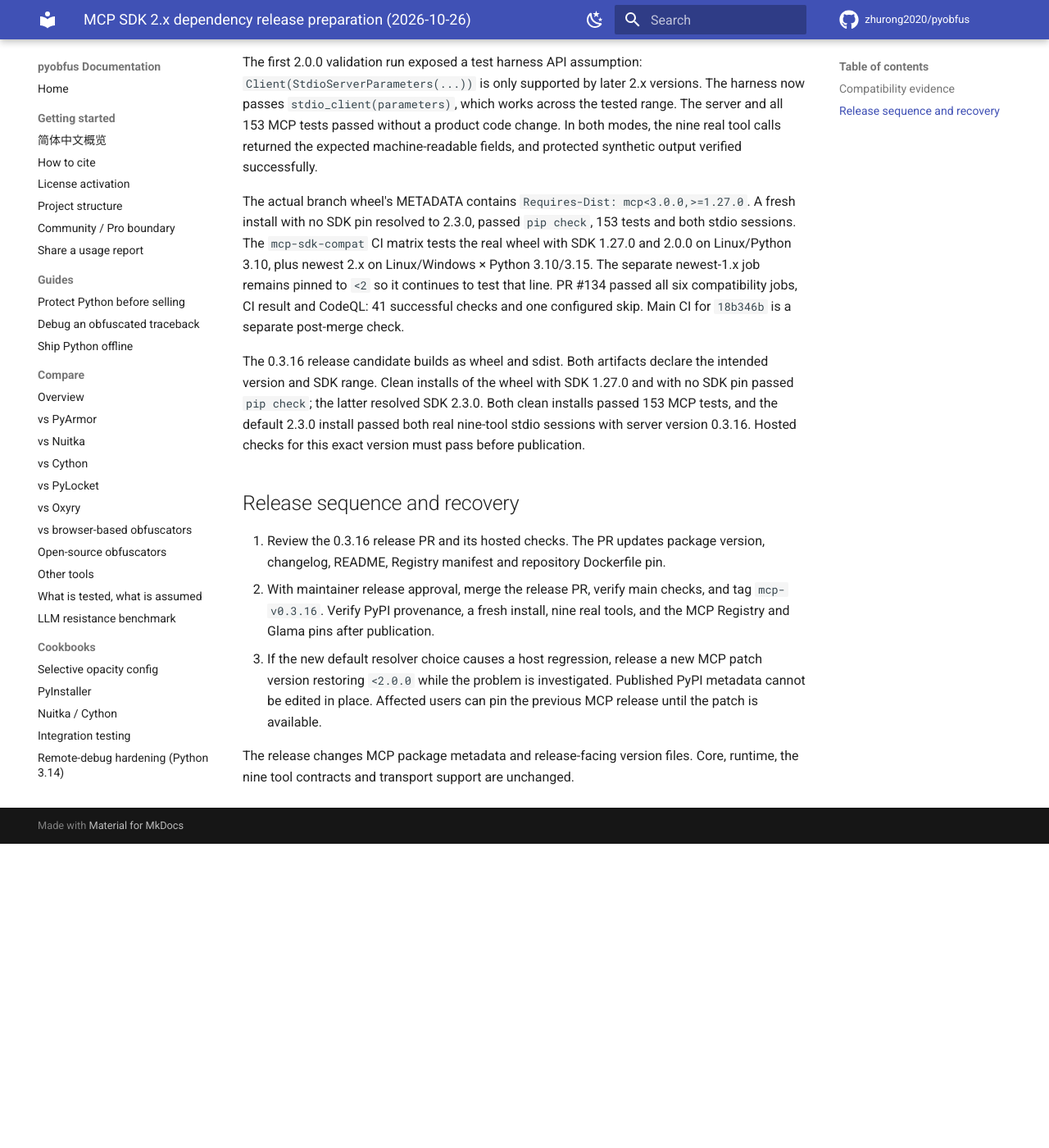
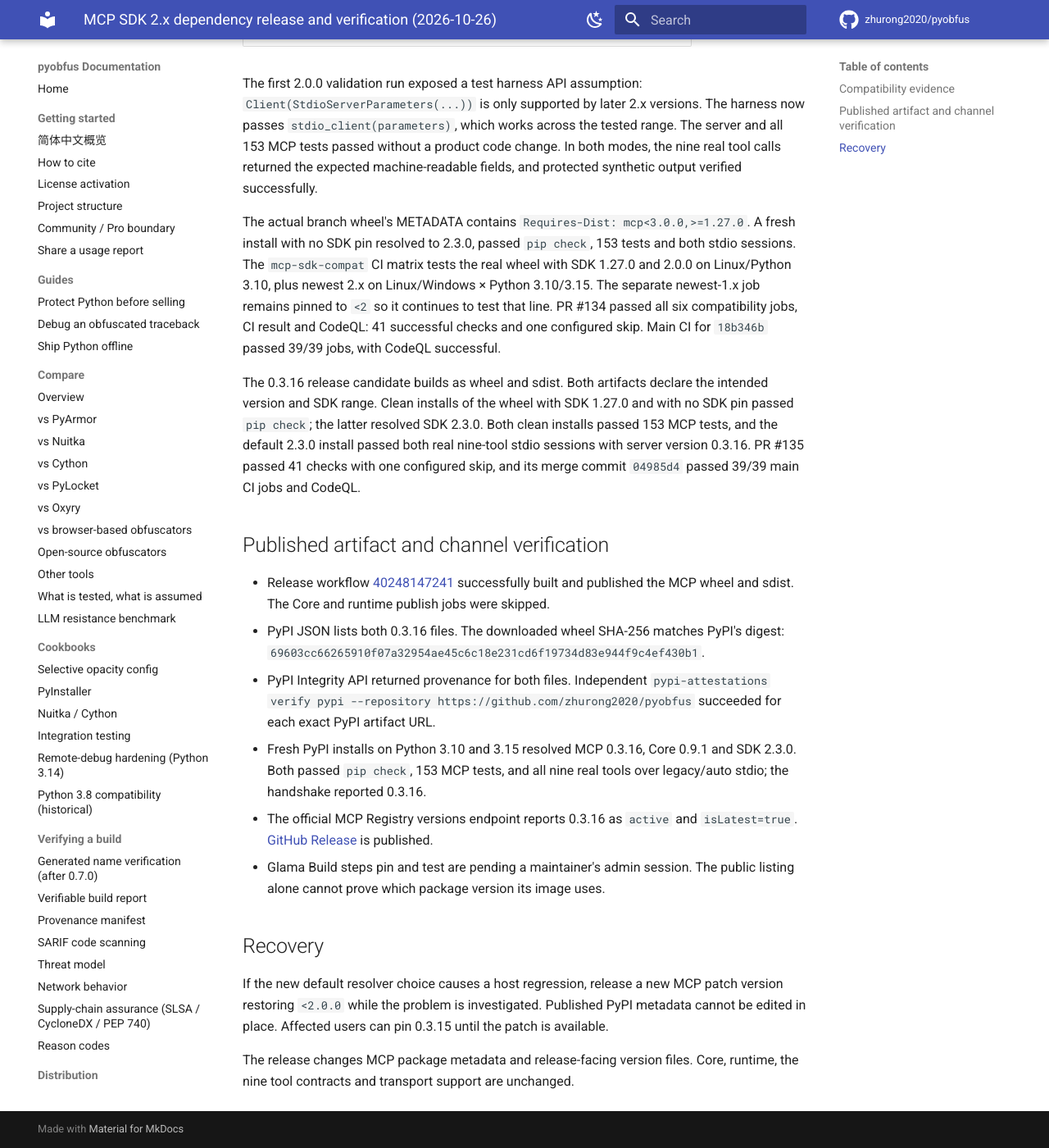
Before and after one commit to zhurong2020/pyobfus, an MkDocs documentation site: the page built from docs/MCP_SDK_2X_RELEASE_PREP_2026-10-26.md, in a window 1280 px wide and 1400 px high, scrolled down 882 px. Shown: the whole window at 82% size. Built offline with MkDocs 1.6.1 and Material for MkDocs 9.7.7, drawn with Linux system fonts in a browser that asks for light colours; comment, search, counter and statistics services are not loaded; before the commit the page ends 1911 px from its top, so only the background shows below that; some of the changed text lies outside the part shown.

Commit message:
docs(mcp): record 0.3.16 release verification

```diff
--- a/docs/MCP_SDK_2X_RELEASE_PREP_2026-10-26.md
+++ b/docs/MCP_SDK_2X_RELEASE_PREP_2026-10-26.md
@@ -1,8 +1,10 @@
-# MCP SDK 2.x dependency release preparation (2026-10-26)
+# MCP SDK 2.x dependency release and verification (2026-10-26)
 
 PR #134 merged the source dependency range `mcp>=1.27.0,<3.0.0` into main
-(`18b346b`). The published 0.3.15 wheel still caps SDK 1.x. The release
-branch prepares 0.3.16; no 0.3.16 package has been published.
+(`18b346b`). PR #135 merged the 0.3.16 release files (`04985d4`), and
+`mcp-v0.3.16` published the wheel and sdist to PyPI through Trusted
+Publishing. This is an MCP-only release; Core remains 0.9.1 and runtime
+remains 0.1.1.
 
 ## Compatibility evidence
 
@@ -38,27 +40,42 @@
 on Linux/Python 3.10, plus newest 2.x on Linux/Windows × Python 3.10/3.15.
 The separate newest-1.x job remains pinned to `<2` so it continues to test
 that line. PR #134 passed all six compatibility jobs, CI result and CodeQL:
-41 successful checks and one configured skip. Main CI for `18b346b` is a
-separate post-merge check.
+41 successful checks and one configured skip. Main CI for `18b346b` passed
+39/39 jobs, with CodeQL successful.
 
 The 0.3.16 release candidate builds as wheel and sdist. Both artifacts
 declare the intended version and SDK range. Clean installs of the wheel
 with SDK 1.27.0 and with no SDK pin passed `pip check`; the latter resolved
 SDK 2.3.0. Both clean installs passed 153 MCP tests, and the default 2.3.0
 install passed both real nine-tool stdio sessions with server version 0.3.16.
-Hosted checks for this exact version must pass before publication.
+PR #135 passed 41 checks with one configured skip, and its merge commit
+`04985d4` passed 39/39 main CI jobs and CodeQL.
 
-## Release sequence and recovery
+## Published artifact and channel verification
 
-1. Review the 0.3.16 release PR and its hosted checks. The PR updates package
-   version, changelog, README, Registry manifest and repository Dockerfile pin.
-2. With maintainer release approval, merge the release PR, verify main checks,
-   and tag `mcp-v0.3.16`. Verify PyPI provenance, a fresh install, nine real
-   tools, and the MCP Registry and Glama pins after publication.
-3. If the new default resolver choice causes a host regression, release a new
-   MCP patch version restoring `<2.0.0` while the problem is investigated.
-   Published PyPI metadata cannot be edited in place. Affected users can pin
-   the previous MCP release until the patch is available.
+- Release workflow [40248147241](https://github.com/zhurong2020/pyobfus/actions/runs/40248147241)
+  successfully built and published the MCP wheel and sdist. The Core and
+  runtime publish jobs were skipped.
+- PyPI JSON lists both 0.3.16 files. The downloaded wheel SHA-256 matches
+  PyPI's digest: `69603cc66265910f07a32954ae45c6c18e231cd6f19734d83e944f9c4ef430b1`.
+- PyPI Integrity API returned provenance for both files. Independent
+  `pypi-attestations verify pypi --repository https://github.com/zhurong2020/pyobfus`
+  succeeded for each exact PyPI artifact URL.
+- Fresh PyPI installs on Python 3.10 and 3.15 resolved MCP 0.3.16,
+  Core 0.9.1 and SDK 2.3.0. Both passed `pip check`, 153 MCP tests, and
+  all nine real tools over legacy/auto stdio; the handshake reported 0.3.16.
+- The official MCP Registry versions endpoint reports 0.3.16 as `active`
+  and `isLatest=true`. [GitHub Release](https://github.com/zhurong2020/pyobfus/releases/tag/mcp-v0.3.16)
+  is published.
+- Glama Build steps pin and test are pending a maintainer's admin session.
+  The public listing alone cannot prove which package version its image uses.
+
+## Recovery
+
+If the new default resolver choice causes a host regression, release a new
+MCP patch version restoring `<2.0.0` while the problem is investigated.
+Published PyPI metadata cannot be edited in place. Affected users can pin
+0.3.15 until the patch is available.
 
 The release changes MCP package metadata and release-facing version files.
 Core, runtime, the nine tool contracts and transport support are unchanged.
```
Also changed, not shown: docs/CURRENT_PLAN_ZH.md (+10 -0 lines), docs/DISTRIBUTION_CHANNELS.md (+13 -7 lines), docs/RELEASE_PROVENANCE_VERIFICATION.md (+12 -1 lines), docs/TODO.md (+7 -7 lines).
